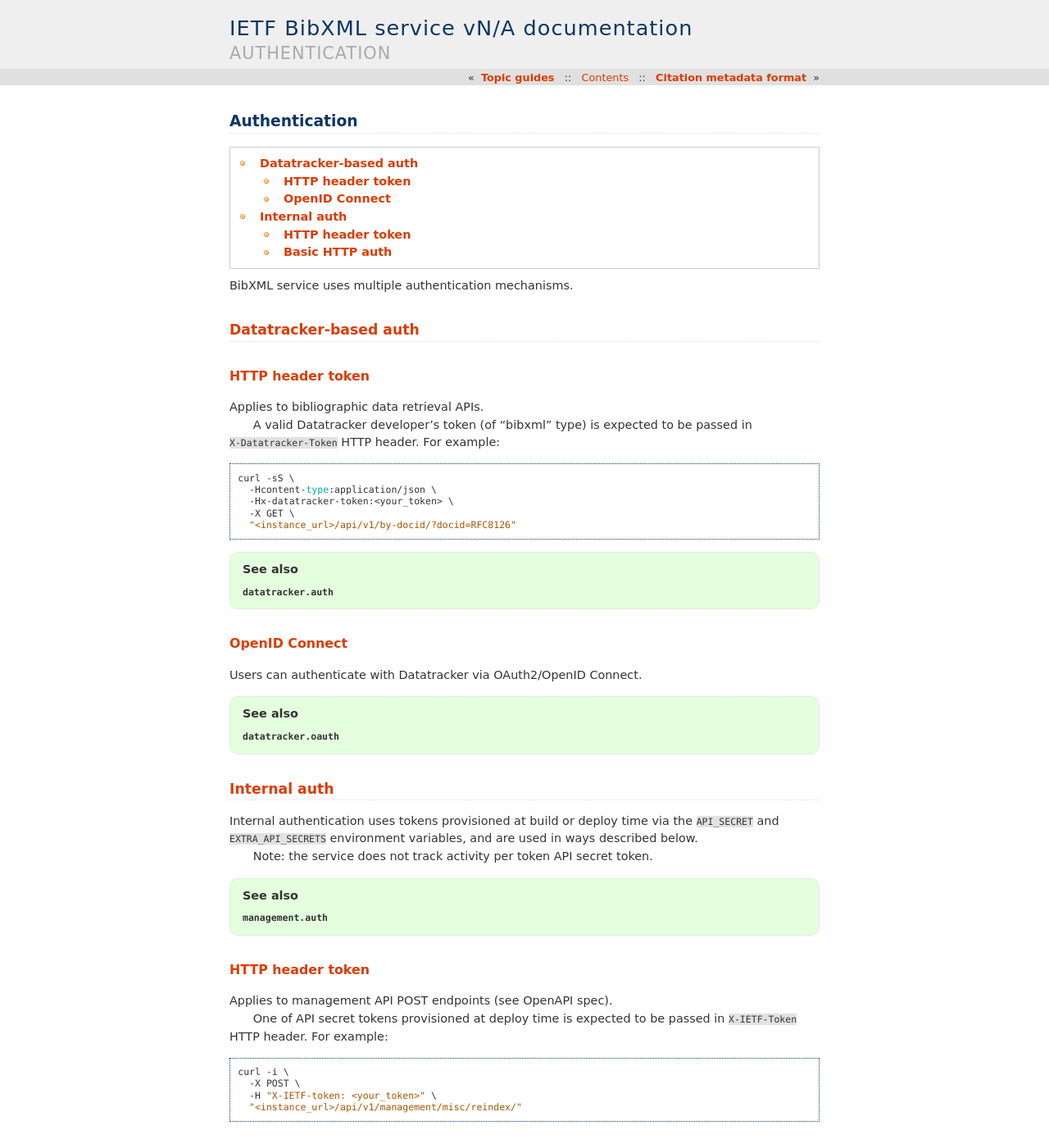
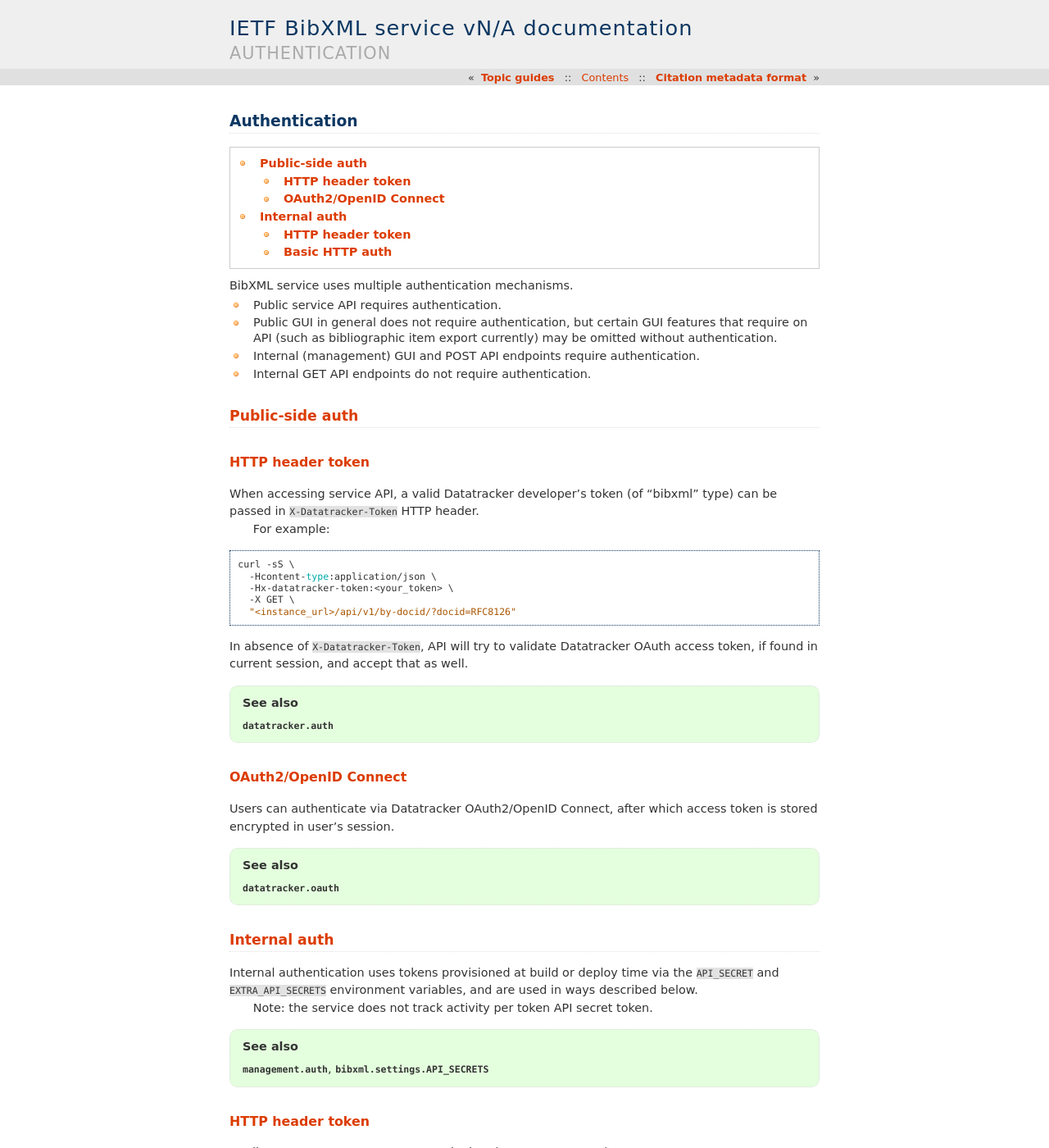
Before and after one commit to ietf-tools/bibxml-service, a Sphinx documentation site: the page built from docs/topics/auth.rst, in a window 1280 px wide and 1400 px high. Shown: the whole window at 82% size. Built offline with Sphinx 7.4.7, drawn with Linux system fonts in a browser that asks for light colours; pages that are not in the unit, such as notebooks, are missing from menus; some of the changed text lies outside the part shown.

Commit message:
docs(auth): update and expand section

```diff
--- a/docs/topics/auth.rst
+++ b/docs/topics/auth.rst
@@ -7,16 +7,26 @@
 
 BibXML service uses multiple authentication mechanisms.
 
-Datatracker-based auth
-======================
+- Public service API requires authentication.
+
+- Public GUI in general does not require authentication,
+  but certain GUI features that require on API (such as bibliographic
+  item export currently) may be omitted without authentication.
+
+- Internal (management) GUI and POST API endpoints
+  require authentication.
+
+- Internal GET API endpoints do not require authentication.
+
+Public-side auth
+================
 
 HTTP header token
 -----------------
 
-Applies to bibliographic data retrieval APIs.
+When accessing service API, a valid Datatracker developer’s token
+(of “bibxml” type) can be passed in ``X-Datatracker-Token`` HTTP header.
 
-A valid Datatracker developer’s token (of “bibxml” type)
-is expected to be passed in ``X-Datatracker-Token`` HTTP header.
 For example::
 
     curl -sS \
@@ -25,13 +35,17 @@
       -X GET \
       "<instance_url>/api/v1/by-docid/?docid=RFC8126"
 
+In absence of ``X-Datatracker-Token``, API will try to validate
+Datatracker OAuth access token, if found in current session,
+and accept that as well.
+
 .. seealso:: :mod:`datatracker.auth`
 
-OpenID Connect
---------------
+OAuth2/OpenID Connect
+---------------------
 
-Users can authenticate with Datatracker
-via OAuth2/OpenID Connect.
+Users can authenticate via Datatracker OAuth2/OpenID Connect,
+after which access token is stored encrypted in user’s session.
 
 .. seealso:: :mod:`datatracker.oauth`
 
@@ -44,7 +58,7 @@
 
 Note: the service does not track activity per token API secret token.
 
-.. seealso:: :mod:`management.auth`
+.. seealso:: :mod:`management.auth`, :data:`bibxml.settings.API_SECRETS`
 
 HTTP header token
 -----------------
@@ -63,8 +77,10 @@
 Basic HTTP auth
 ---------------
 
-Applies to management GUI endpoints and Prometheus metrics endpoint.
+Applies to management GUI and Prometheus metrics endpoint.
 
-Username for Basic authentication is always ``ietf``,
-and any of the tokens provided via the environment can be used
-as the password.
+- Username for Basic authentication is always
+  :data:`bibxml.settings.API_USER`.
+
+- Any of the ``API_SECRET`` tokens provided via the environment
+  can be used as the password.
```
